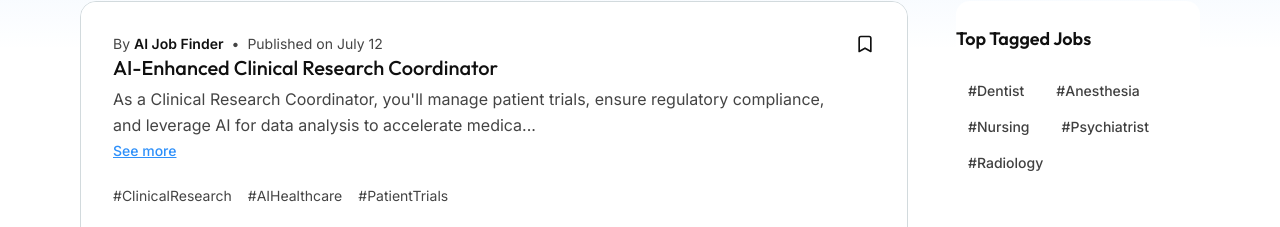
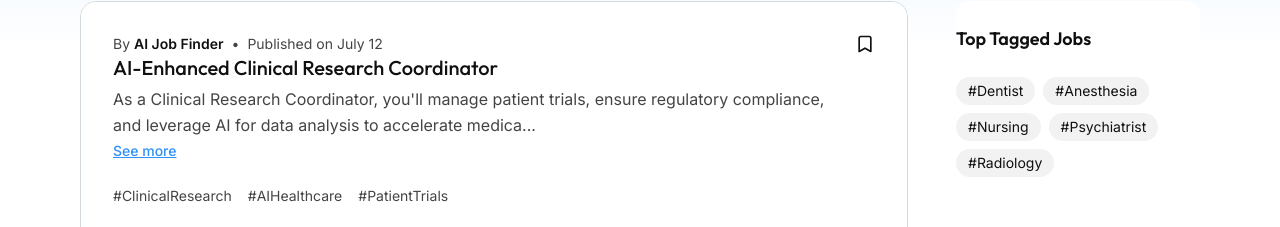
Before and after one commit to doxiversellc-create/front-end, a Next.js app: page /ai-jobs in a window 1280 px wide. Shown: the part 350-577 px from the top of the page. Built offline with nearby package versions, Linux system fonts and the light colour scheme.

Commit message:
fix bg-color of tags

```diff
--- a/app/ai-jobs/_components/Sidebar.tsx
+++ b/app/ai-jobs/_components/Sidebar.tsx
@@ -9,10 +9,7 @@ const Sidebar = () => {
         <h3 className="font-semibold font-outfit text-lg">Top Tagged Jobs</h3>
         <div className="flex flex-wrap gap-2">
           {topTags.map(tag => (
-            <span
-              key={tag}
-              className="px-3 py-1 text-secondary-foreground/80 rounded-full text-sm font-medium transition-colors hover:bg-secondary/80"
-            >
+            <span key={tag} className="px-3 py-1 bg-secondary  rounded-full text-sm">
               #{tag}
             </span>
           ))}
```
